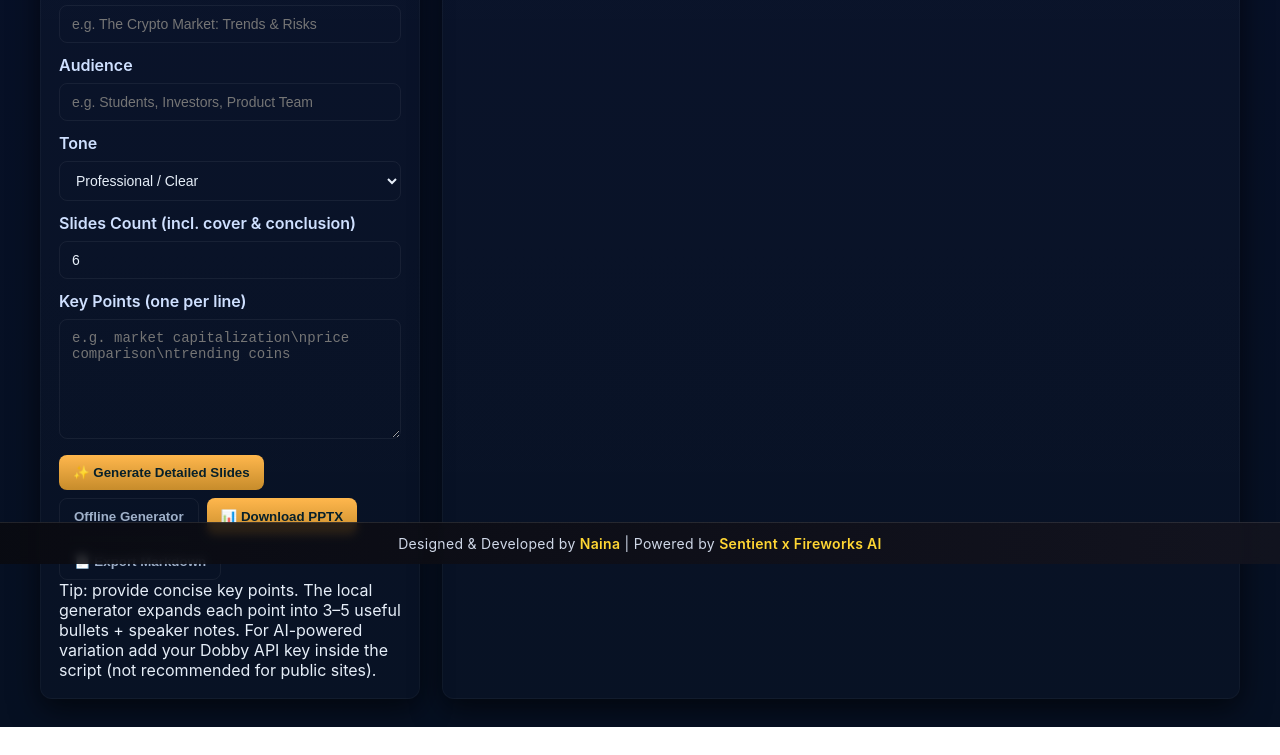
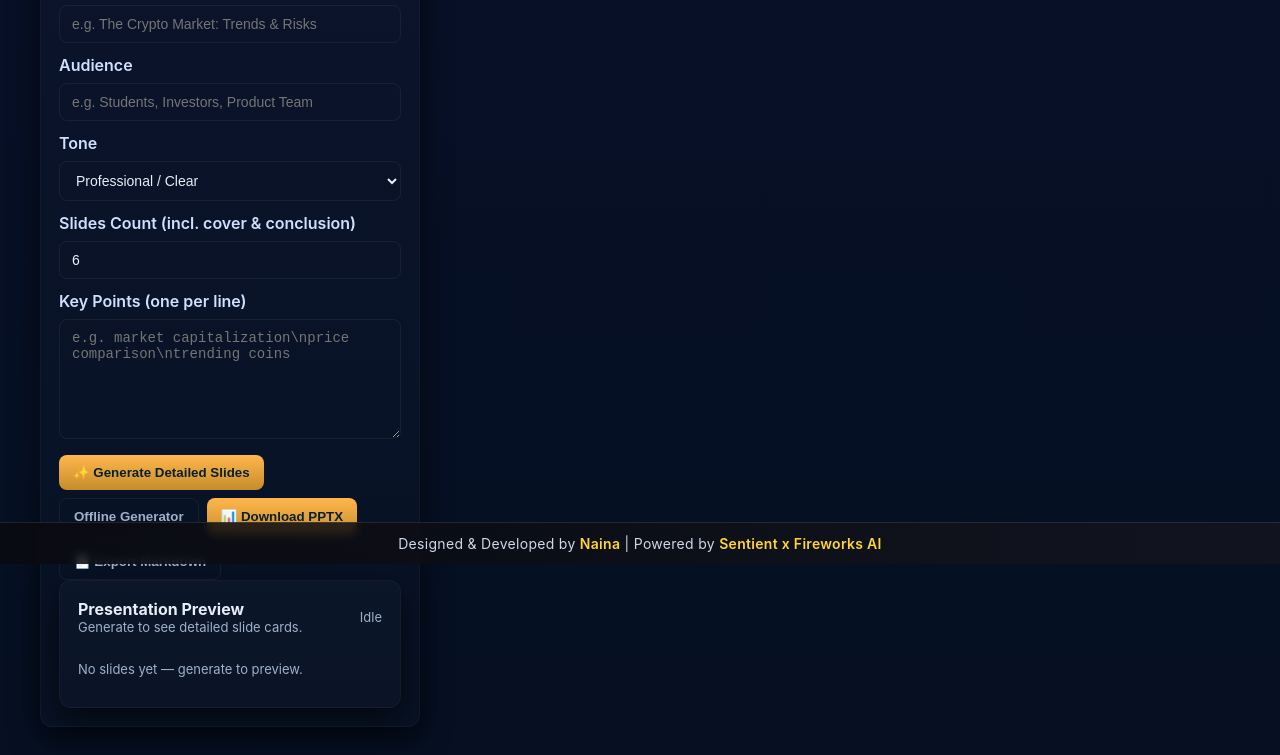
Before and after one commit to ProofOfNaina/senti_PPT_maker, a plain HTML site: page index.html in a window 1280 px wide. Shown: the part 236-991 px from the top of the page. Before the commit the page ends 963 px from the top, so only its background shows below. Drawn offline with Linux system fonts and the light colour scheme.

Commit message:
Update index.html

```diff
--- a/index.html
+++ b/index.html
@@ -144,9 +144,6 @@ footer strong {
         <button id="downloadPPTX">📊 Download PPTX</button>
         <button id="exportMD" class="secondary">📄 Export Markdown</button>
       </div>
-
-      <div class="footnote">Tip: provide concise key points. The local generator expands each point into 3–5 useful bullets + speaker notes. For AI-powered variation add your Dobby API key inside the script (not recommended for public sites).</div>
-    </div>
 
     <div class="panel">
       <div class="preview-top">
```
